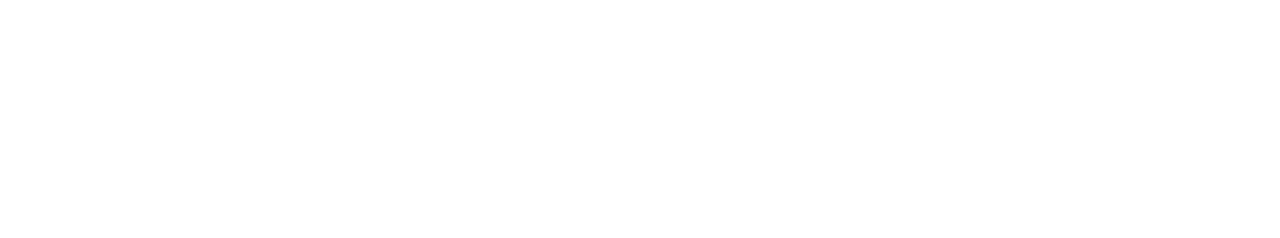
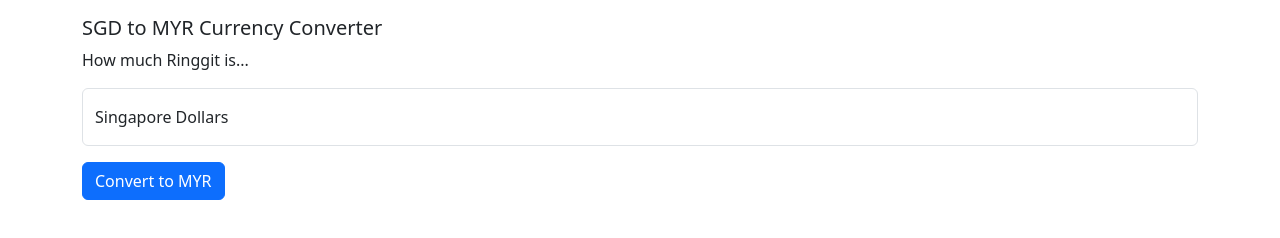
Before and after one commit to Computhink-Alfred/Name-CT-Year-WebThinker-End-Sem, a plain HTML site: page CT07/Question 2/index.html in a window 1280 px wide. Drawn offline with nearby package versions, Linux system fonts and the light colour scheme.

Commit message:
Oct 3, 2024, 6:44 AM

```diff
--- a/CT07/Question 2/index.html
+++ b/CT07/Question 2/index.html
@@ -1,15 +1,29 @@
 <!DOCTYPE html>
 <html lang="en-SG">
-
 <head>
   <meta charset="utf-8" />
-  <meta name="viewport" content="width=device-width" />
+  <meta name="viewport" content="width=device-width"/>
   <title>Index Page</title>
-  <script src="script/jquery.min.js"></script>
+  <script src="script/jquery.js"></script>
   <script src="script/bootstrap.js"></script>
-  <link href="script/bootstrap.css" rel="stylesheet" />
+  <script src="script/currency.js"></script>
+  <link href="script/bootstrap.css" rel="stylesheet"/>
 </head>
-
-<body></body>
-
+<body>
+  <div class="container my-3">
+    <h1 class="h5">SGD to MYR Currency Converter</h1>
+    <p>How much Ringgit is...</p>
+    <div id="inputs">
+      <div class="form-floating">
+        <input class="form-control" onkeyup="round()" type="text" id="sgd" placeholder="Singapore Dollar"/>
+        <label for="sgd">Singapore Dollars</label>
+      </div>
+    </div>
+    <div class="my-3">
+      <button type="button" class="btn btn-primary btn-block" onclick="convert()">Convert to MYR</button>
+    </div>
+    <h2 id="resultHead" class="d-none h6">Results:</h2>
+    <p id="resultBody" class="d-none"><span id="sgdAmt">SGD xxx</span> is equivilant to <span class="fw-bold" id="myrAmt">MYR xxxx</span>.</p>
+  </div>
+</body>
 </html>
```
Also changed, not shown: CT06/Question 1/index.html (indentation only), CT06/Question 2/index.html (indentation only), CT07/Question 1/index.html (indentation only).
